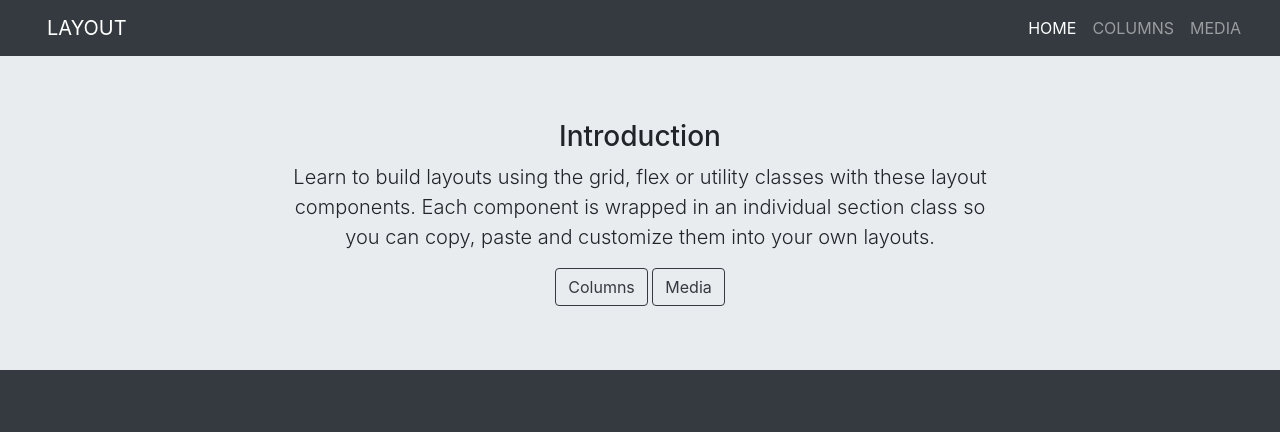
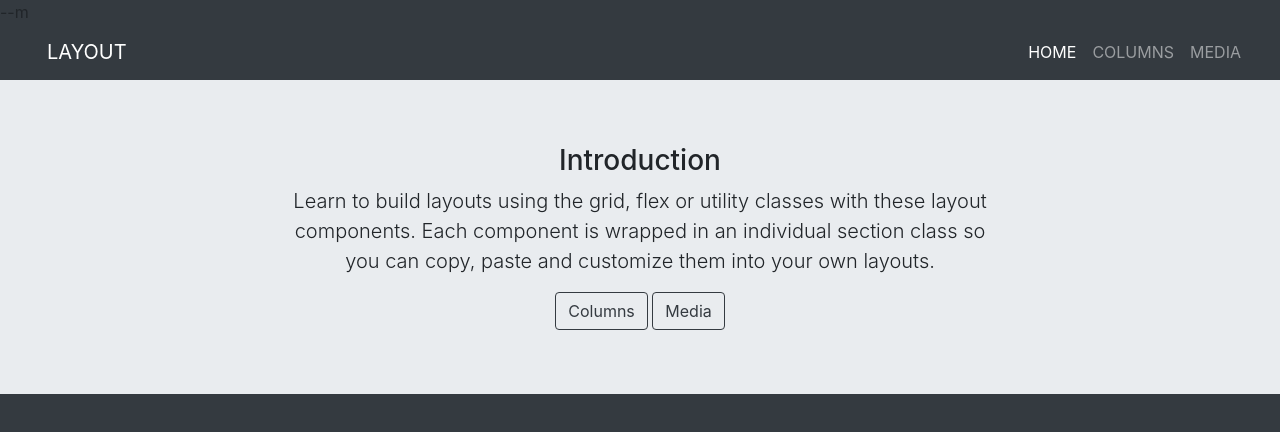
Before and after one commit to pjtina39/redesigned-tribble, a plain HTML site: page docs/index.html in a window 1280 px wide. Drawn offline with nearby package versions, Linux system fonts and the light colour scheme.

Commit message:
Removed unwanted classes

```diff
--- a/docs/index.html
+++ b/docs/index.html
@@ -14,8 +14,8 @@
   </head>
 
   <body class="bg-dark">
-    <header id="page-hero" class="site-header d-flex flex-column align-content-between">
-      <nav class="site-nav family-sans navbar navbar-expand-md bg-dark navbar-dark text-uppercase">
+    <header id="page-hero" class=" d-flex flex-column align-content-between">
+ --m      <nav class=" navbar navbar-expand-md bg-dark navbar-dark text-uppercase">
         <div class="container-fluid">
           <button
             type="button"
```
Also changed, not shown: docs/columns.html (+2 -2 lines), docs/media.html (+2 -2 lines).
